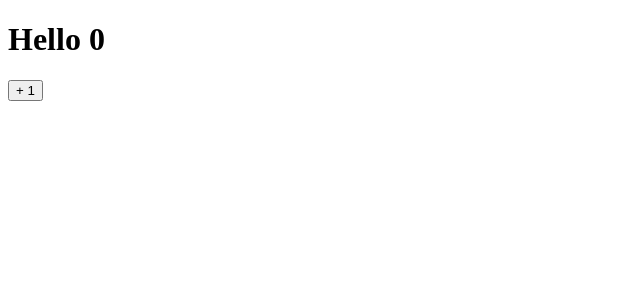
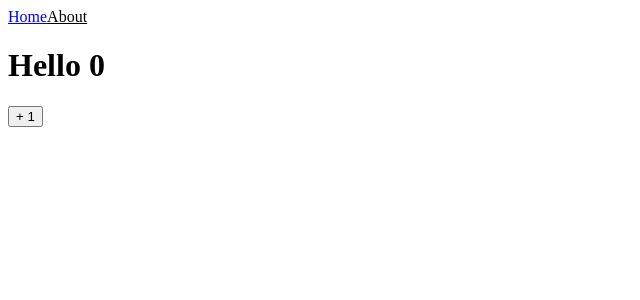
Before and after one commit to ilmerry/study-nextjs, a Next.js app in the folder next-intro/: page / in a window 1280 px wide. Shown: the top 300 px of the page, without its empty margins (0-640 px from the left). Built offline with nearby package versions, Linux system fonts and the light colour scheme.

Commit message:
Feat: Router

```diff
--- /dev/null
+++ b/next-intro/components/NavBar.js
@@ -0,0 +1,17 @@
+import Link from "next/link";
+import {useRouter} from "next/router"
+
+export default function NavBar() {
+  const router = useRouter();
+
+  return (
+    <div>
+      <Link href="/">
+        <a style={{ color: router.pathname === "/" ? "blue": "black"}}>Home</a>
+      </Link>
+      <Link href="/about">
+        <a style={{ color: router.pathname === "/about" ? "blue": "black"}}>About</a>
+      </Link>
+    </div>
+  )
+}
--- a/next-intro/pages/index.js
+++ b/next-intro/pages/index.js
@@ -1,9 +1,11 @@
 import {useState} from 'react';
+import NavBar from '../components/NavBar';
 
 export default function Home() {
     const [counter, setCounter] = useState(0);
   return (
     <div>
+      <NavBar/>
         <h1>Hello {counter}</h1>
         <button onClick={() => setCounter((prev) => prev + 1)}>+ 1</button>
     </div>
```
Also changed, not shown: next-intro/pages/about.js (added, +10 -0 lines), next-intro/.eslintrc.json.
